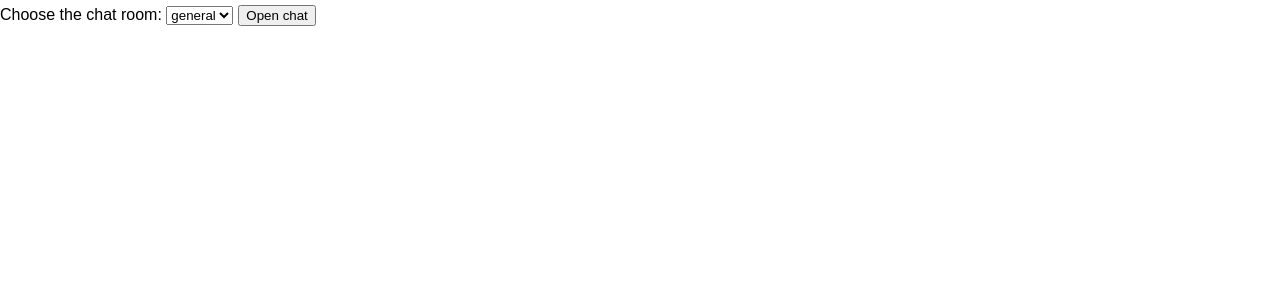
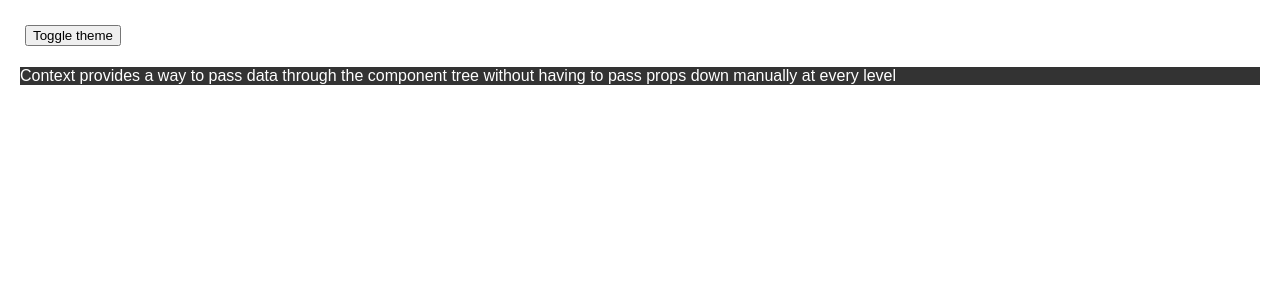
Before and after one commit to giagiang/reactjs-interview, a React (Create React App) app: page / in a window 1280 px wide. Shown: the top 300 px of the page. Built offline with nearby package versions, Linux system fonts and the light colour scheme.

Commit message:
useContext

```diff
--- a/src/App.css
+++ b/src/App.css
@@ -36,3 +36,9 @@
     transform: rotate(360deg);
   }
 }
+
+
+.dark {
+  color: #fff;
+  background-color: #333;
+}
--- a/src/App.js
+++ b/src/App.js
@@ -170,47 +170,139 @@
 // }
 // export default App\\
 
-import { useState, useEffect } from 'react';
-import { createConnection, sendMessage } from "./chat.js";
+// import { useState, useEffect } from 'react';
+// import { createConnection, sendMessage } from "./chat.js";
 
-const serverUrl = "https://localhost:1234";
+// const serverUrl = "https://localhost:1234";
 
-function ChatRoom({ roomId }) {
-  const [message, setMessage] = useState('');
-  useEffect(() => {
-    const connection = createConnection(serverUrl, roomId);
-    connection.connect();
-    return () => connection.disconnect();
-  }, [roomId]);
-  function handleSendClick() {
-    sendMessage(message);
+// function ChatRoom({ roomId }) {
+//   const [message, setMessage] = useState('');
+//   useEffect(() => {
+//     const connection = createConnection(serverUrl, roomId);
+//     connection.connect();
+//     return () => connection.disconnect();
+//   }, [roomId]);
+//   function handleSendClick() {
+//     sendMessage(message);
+//   }
+//   return (
+//     <>
+//       <h1> Welcome to the {roomId} room! </h1>
+//       <input value={message} onChange={e => setMessage(e.target.value)} />
+//       <button onClick={handleSendClick}>Send</button>
+//     </>
+//   );
+// }
+// export default function App() {
+//   const [roomId, setRoomId] = useState('general');
+//   const [show, setShow] = useState(false);
+//   return (
+//     <>
+//       <label>
+//         Choose the chat room:{' '}
+//         <select value={roomId} onChange={e => setRoomId(e.target.value)}>
+//           <option value="general">general</option>
+//           <option value="travel"> travel</option>
+//           <option value="music">music</option>
+//         </select>
+//       </label>
+//       <button onClick={() => setShow(!show)}>
+//         {show ? 'Close chat' : 'Open chat'}
+//       </button>
+//       {show && <hr />}
+//       {show && <ChatRoom roomId={roomId} />}
+//     </>
+//   );
+// }
+
+// import {useState } from 'react'
+// import Content from  './Content'
+
+// function App(){
+//   const[show,setShow] = useState(false)
+//   return (
+//     <div style=  {{padding:20 }}>
+//        <button onClick= {() => setShow(!show )}>Toggle</button>
+//        {show && <Content />}
+//     </div>
+//   )
+// }
+// export default App
+
+// import { useRef, useEffect } from "react";
+
+// const App = () => {
+//   const ref = useRef(null);
+//   useEffect (() => {
+//     const handleClick = event =>{
+//       console.log('button clicked')
+//     };
+//     const element = ref.current;
+//     element.addEventListener('click', handleClick);
+//     return () =>{
+//       element.addEventListener('click', handleClick);
+//     }
+//   },[]);
+//   return(
+//     <div>
+//       <button ref ={ref}>click</button>
+//     </div>
+//   );
+// };
+// export default App;
+
+// import { useRef, useState} from 'react' ;
+
+// export default function StopWatch(){
+//   const[startTime, setStartTime ] = useState(null);
+//   const[now,setNow] = useState(null);
+//   const intervalRef = useRef(null);
+//   function handleStart(){
+//     setStartTime(Date.now());
+//     setNow(Date.now());
+
+//     clearInterval(intervalRef.current);
+//     intervalRef.current = setInterval(()=>{
+//       setNow(Date.now());
+//     },10)
+//   }
+//   function handleStop(){
+//     clearInterval(intervalRef.current);
+//   }
+
+//   let secondPassed = 0;
+//   if(startTime != null && now != null) {
+//     secondPassed = (now - startTime ) / 1000;
+//   }
+//   return (
+//     <>
+//       <h1> time passed: {secondPassed.toFixed(2)}</h1>
+//       <button onClick={handleStart}>Start</button>
+//       <br/>
+//       <button onClick={handleStop}>Stop</button>
+
+//     </>
+//   )
+// }
+
+import { useState,createContext} from "react";
+import Content from "./Content";
+import './App.css'
+
+export const ThemeContext = createContext()
+
+function App() {
+  const [theme, setTheme] = useState("dark");
+  const toggleTheme = () => {
+    setTheme(theme === 'dark' ? 'light':'dark')
   }
-  return (
-    <>
-      <h1> Welcome to the {roomId} room! </h1>
-      <input value={message} onChange={e => setMessage(e.target.value)} />
-      <button onClick={handleSendClick}>Send</button>
-    </>
+   return (
+    <ThemeContext.Provider value={theme}>
+    <div style={{ padding: 20 }}>
+      <button onClick={toggleTheme}> Toggle theme</button>
+      <Content />
+    </div>
+    </ThemeContext.Provider>
   );
 }
-export default function App() {
-  const [roomId, setRoomId] = useState('general');
-  const [show, setShow] = useState(false);
-  return (
-    <>
-      <label>
-        Choose the chat room:{' '}
-        <select value={roomId} onChange={e => setRoomId(e.target.value)}>
-          <option value="general">general</option>
-          <option value="travel"> travel</option>
-          <option value="music">music</option>
-        </select>
-      </label>
-      <button onClick={() => setShow(!show)}>
-        {show ? 'Close chat' : 'Open chat'}
-      </button>
-      {show && <hr />}
-      {show && <ChatRoom roomId={roomId} />}
-    </>
-  );
-}
+export default App;
--- /dev/null
+++ b/src/Content.js
@@ -0,0 +1,58 @@
+// import { useEffect, useState } from "react";
+// const tabs = ["posts", "comments", "albums"];
+
+// function Content() {
+//   const [title, setTitle] = useState("");
+//   const [posts, setPosts] = useState([]);
+//   const [type, setType] = useState("posts");
+
+//   useEffect(() => {
+//     console.log("Title changed");
+//         fetch(`https://jsonplaceholder.typicode.com/${type}`)
+//           .then(res => res.json())
+//           .then(posts => {
+//             setPosts(posts)
+//       })
+//   }, [type]);
+//   return (
+//     <div>
+//       {tabs.map((tab) => (
+//         <button
+//           key={tab}
+//           style={
+//             type === tab
+//               ? {
+//                   color: "#fff",
+//                   backgroundColor: "#333",
+//                 }
+//               : {}
+//           }
+//           onClick={() => setType(tab)}
+//         >
+//           {tab}
+//         </button>
+//       ))}
+
+//       <input value={title} onChange={(e) => setTitle(e.target.value)} />
+//       <ul>
+//         {posts.map((post) => (
+//           <li key={post.id}>{post.title || post.name}</li>
+//         ))}
+//       </ul>
+//     </div>
+//   );
+// }
+
+// export default Content;
+
+
+
+import Pargraph from "./Paragraph"
+function Content({theme}){
+  return (
+    <div>
+      <Pargraph />
+    </div>
+  )
+}
+export default Content
--- /dev/null
+++ b/src/Paragraph.js
@@ -0,0 +1,11 @@
+import { useContext } from "react"
+import { ThemeContext } from "./App"
+function Paragraph() {
+    const theme = useContext(ThemeContext)
+    return(
+        <p className  = {theme}>
+            Context provides a way to pass data through the component tree without having to pass props down manually  at every level
+        </p>
+    )
+}
+export default Paragraph
```
